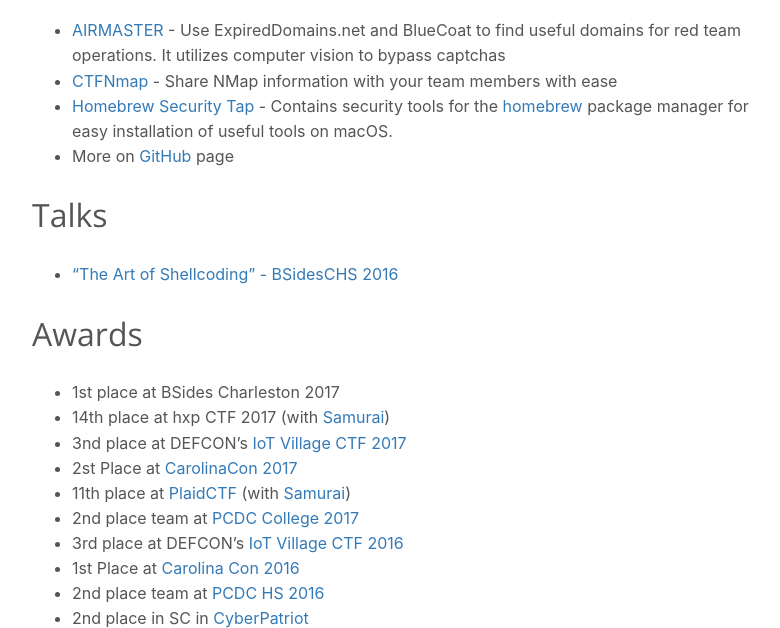
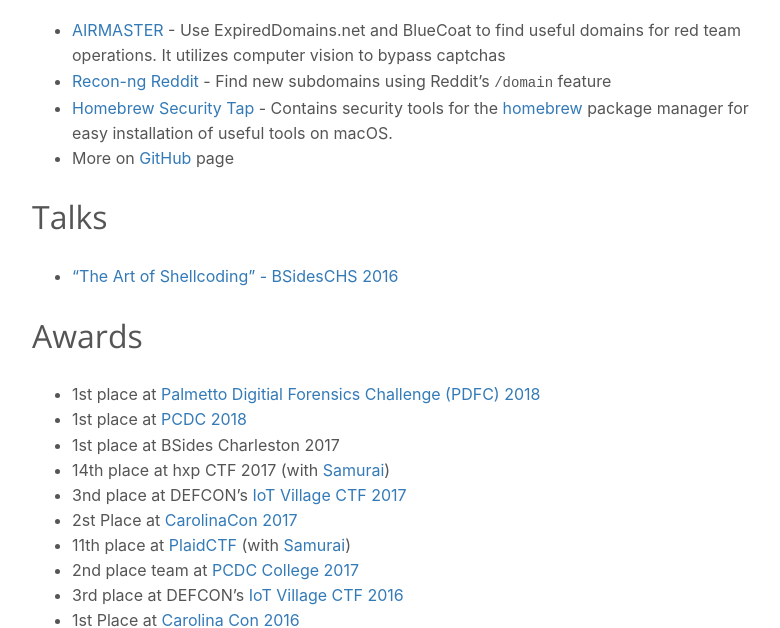
Before and after one commit to t94j0/t94j0.github.io, a plain HTML site: page about/index.html in a window 1280 px wide. Shown: the part 599-1227 px from the top of the page, without its empty margins (248-1028 px from the left). Drawn offline with nearby package versions, Linux system fonts and the light colour scheme.

Commit message:
Update page

```diff
--- a/about/index.html
+++ b/about/index.html
@@ -15,7 +15,7 @@
     <meta name="twitter:creator" content="@Max_68" />
     <meta property="og:type" content="article" />
 
-    <meta name="generator" content="Hugo 0.31.1" /><link href="https://fonts.googleapis.com/css?family=Open+Sans:300,400,600" rel="stylesheet">
+    <meta name="generator" content="Hugo 0.37.1" /><link href="https://fonts.googleapis.com/css?family=Open+Sans:300,400,600" rel="stylesheet">
     <link rel="stylesheet" href="https://t94j0.github.io/css/style.css" />
     <script type="text/javascript" src="https://t94j0.github.io/js/bundle.js"></script>
 
@@ -65,7 +65,7 @@
 
 <ul>
 <li><a href="https://github.com/t94j0/AIRMASTER">AIRMASTER</a> - Use ExpiredDomains.net and BlueCoat to find useful domains for red team operations. It utilizes computer vision to bypass captchas</li>
-<li><a href="https://github.com/t94j0/ctfnmap">CTFNmap</a> - Share NMap information with your team members with ease</li>
+<li><a href="https://github.com/t94j0/Recon-ng_Reddit">Recon-ng Reddit</a> - Find new subdomains using Reddit&rsquo;s <code>/domain</code> feature</li>
 <li><a href="https://github.com/t94j0/homebrew-security">Homebrew Security Tap</a> - Contains security tools for the <a href="https://brew.sh/">homebrew</a> package manager for easy installation of useful tools on macOS.</li>
 <li>More on <a href="http://github.com/t94j0/">GitHub</a> page</li>
 </ul>
@@ -79,6 +79,8 @@
 <h1 id="awards">Awards</h1>
 
 <ul>
+<li>1st place at <a href="https://twitter.com/Max_68/status/986255608931287041">Palmetto Digitial Forensics Challenge (PDFC) 2018</a></li>
+<li>1st place at <a href="https://twitter.com/Max_68/status/986255608931287041">PCDC 2018</a></li>
 <li>1st place at BSides Charleston 2017</li>
 <li>14th place at hxp CTF 2017 (with <a href="https://ctftime.org/team/1937">Samurai</a>)</li>
 <li>3nd place at DEFCON&rsquo;s <a href="https://www.iotvillage.org/">IoT Village CTF 2017</a></li>
--- a/index.xml
+++ b/index.xml
@@ -18,7 +18,7 @@
 
       <guid>https://t94j0.github.io/about/</guid>
       <description>Internships For more information check my LinkedIn profile
- Fidelity Investments - Intern/Pentest/Red Team Clemson SOC - Analyst/tool developer Soteria - Intern Medical University of South Carolina - Biomedical Informatics - Intern/Systems administrator  Tools  AIRMASTER - Use ExpiredDomains.net and BlueCoat to find useful domains for red team operations. It utilizes computer vision to bypass captchas CTFNmap - Share NMap information with your team members with ease Homebrew Security Tap - Contains security tools for the homebrew package manager for easy installation of useful tools on macOS.</description>
+ Fidelity Investments - Intern/Pentest/Red Team Clemson SOC - Analyst/tool developer Soteria - Intern Medical University of South Carolina - Biomedical Informatics - Intern/Systems administrator  Tools  AIRMASTER - Use ExpiredDomains.net and BlueCoat to find useful domains for red team operations. It utilizes computer vision to bypass captchas Recon-ng Reddit - Find new subdomains using Reddit&amp;rsquo;s /domain feature Homebrew Security Tap - Contains security tools for the homebrew package manager for easy installation of useful tools on macOS.</description>
     </item>
 
     <item>
```
Also changed, not shown: 404.html (+1 -1 lines), categories/index.html (+1 -1 lines), index.html (+1 -1 lines), posts/eversec/index.html (+1 -1 lines), posts/git-fuck/index.html (+1 -1 lines), posts/index.html (+1 -1 lines), posts/pcdc2016/index.html (+1 -1 lines), posts/pg/index.html (+1 -1 lines), posts/polymalware/index.html (+1 -1 lines), posts/recon-ng/index.html (+1 -1 lines), posts/tshark/index.html (+1 -1 lines), tags/index.html (+1 -1 lines).
